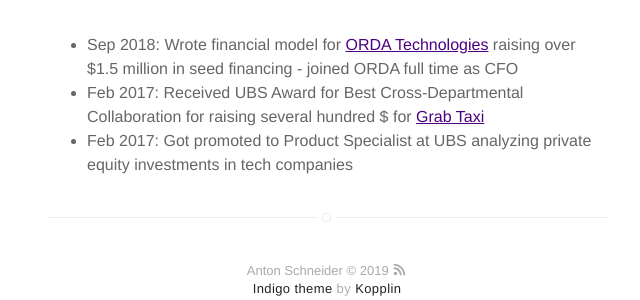
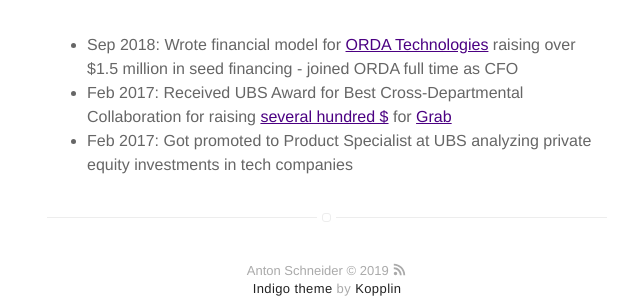
Before and after one commit to antonschneider90/antonschneider90.github.io, a Jekyll site: the page built from index.html, in a window 1280 px wide. Shown: the part 886-1186 px from the top of the page, without its empty margins (313-953 px from the left). Built offline with Jekyll 4.4.1, drawn with Linux system fonts in a browser that asks for light colours.

Commit message:
Update index.html

```diff
--- a/index.html
+++ b/index.html
@@ -19,6 +19,6 @@
 <br/>
 <ul>
   <li>Sep 2018: Wrote financial model for <a href='https://www.orda-app.com/guests'>ORDA Technologies</a> raising over $1.5 million in seed financing - joined ORDA full time as CFO</li>
-  <li>Feb 2017: Received UBS Award for Best Cross-Departmental Collaboration for raising several hundred $ for <a href='https://www.tmtfinance.com/news/grab-seizes-us1bn'>Grab Taxi</a></li>
+  <li>Feb 2017: Received UBS Award for Best Cross-Departmental Collaboration for raising  <a href='https://www.tmtfinance.com/news/grab-seizes-us1bn'>several hundred $</a> for <a href='https://en.wikipedia.org/wiki/Grab_(company)'>Grab</a></li>
   <li>Feb 2017: Got promoted to Product Specialist at UBS analyzing private equity investments in tech companies</li>
 </ul>
```
